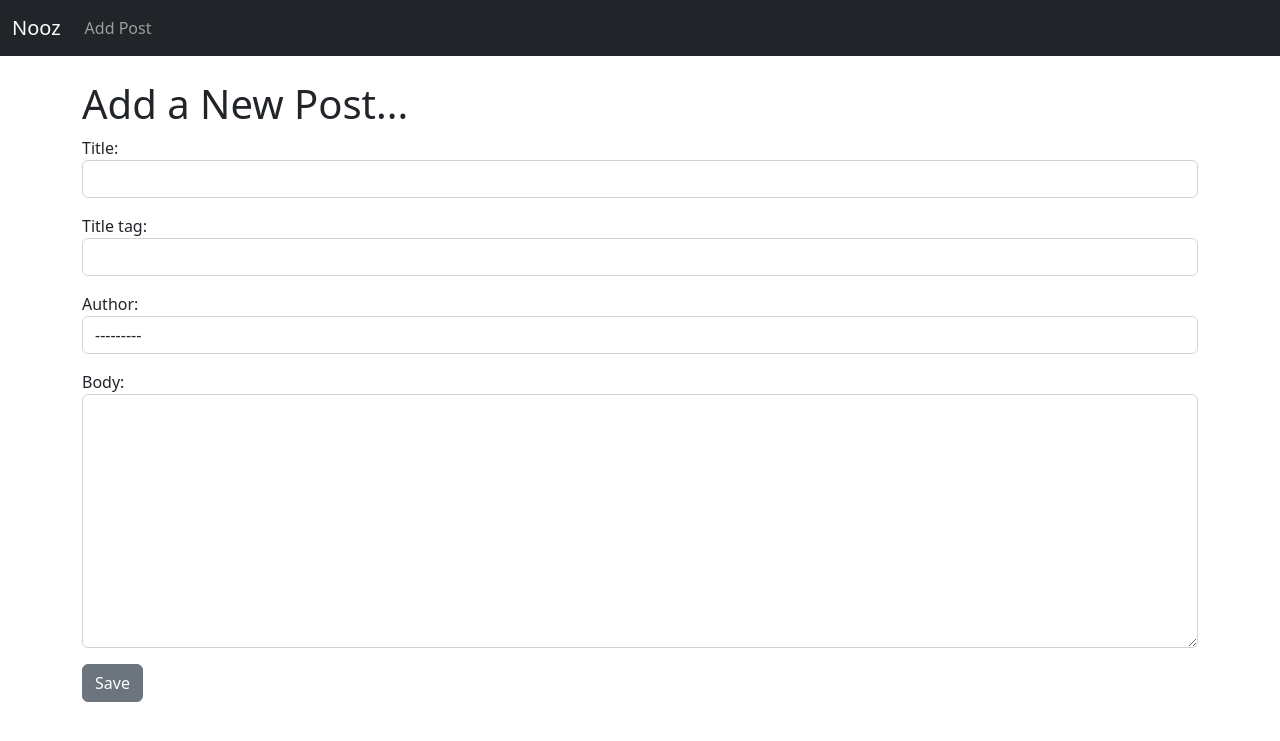
After one commit to mpysys/Nooz-Project, a Django app: page /new_post/ in a window 1280 px wide. The commit adds this page. Shown: the top 741 px of the page. Run offline with Django 4.2, Linux system fonts and the light colour scheme; data comes from the database, SQL or seed files in the repository; both versions use the stored data as it was after the commit.

Commit message:
Add forms.py

```diff
--- /dev/null
+++ b/nooz2/forms.py
@@ -0,0 +1,25 @@
+from django import forms
+from django.conf import settings
+from .models import Post
+
+#MAX_POST_LENGTH = settings.MAX_POST_LENGTH
+
+
+class PostForm(forms.ModelForm):
+    class Meta:
+        model = Post
+        fields = ['title', 'title_tag', 'author', 'body']
+
+        widgets = {
+            'title': forms.TextInput(attrs={'class': 'form-control'}),
+            'title_tag': forms.TextInput(attrs={'class': 'form-control'}),
+            'author': forms.Select(attrs={'class': 'form-control'}),
+            'body': forms.Textarea(attrs={'class': 'form-control'}),
+        }
+
+
+    #def clean_content(self):
+    #   content = self.cleaned_data.get("content")
+    #  if len(content) > MAX_POST_LENGTH:
+    #     raise forms.ValidationError("This message is too long")
+    #return content
--- a/nooz2/models.py
+++ b/nooz2/models.py
@@ -1,15 +1,19 @@
 from django.db import models
 from django.conf import settings
 from django.contrib.auth.models import User
+from django.urls import reverse
 
 # Create your models here.
 
 
 class Post(models.Model):
     title = models.CharField(max_length=255)
-    title_tag = models.CharField(max_length=255, default="Nooz")
+    title_tag = models.CharField(max_length=255)
     author = models.ForeignKey(User, on_delete=models.CASCADE)
     body = models.TextField()
 
     def __str__(self):
         return self.title + ' | ' + str(self.author)
+
+    def get_absolute_url(self):
+        return reverse('home')
--- a/nooz2/urls.py
+++ b/nooz2/urls.py
@@ -1,7 +1,8 @@
 from django.urls import path
-from .views import HomeView, PostDetailView
+from .views import HomeView, PostDetailView, NewPostView
 
 urlpatterns = [
     path('', HomeView.as_view(), name="home"),
-    path('post/<int:pk>', PostDetailView.as_view(), name="post-detail")
+    path('post/<int:pk>', PostDetailView.as_view(), name="post-detail"),
+    path('new_post/', NewPostView.as_view(), name="new_post"),
 ]
--- a/nooz2/views.py
+++ b/nooz2/views.py
@@ -1,6 +1,7 @@
 from django.shortcuts import render
-from django.views.generic import ListView, DetailView
+from django.views.generic import ListView, DetailView, CreateView
 from .models import Post
+from .forms import PostForm
 
 # Create your views here.
 
@@ -13,3 +14,10 @@ class HomeView(ListView):
 class PostDetailView(DetailView):
     model = Post
     template_name = 'post_details.html'
+
+
+class NewPostView(CreateView):
+    model = Post
+    form_class = PostForm
+    template_name = 'new_post.html'
+    #fields = '__all__'
--- a/templates/navbar.html
+++ b/templates/navbar.html
@@ -7,7 +7,7 @@
       <div class="collapse navbar-collapse" id="navbarNavDropdown">
         <ul class="navbar-nav">
           <li class="nav-item">
-            <a class="nav-link" href="#">Link</a>
+            <a class="nav-link" href="{% url 'new_post' %}">Add Post</a>
           </li>
         </ul>
       </div>
--- /dev/null
+++ b/templates/new_post.html
@@ -0,0 +1,15 @@
+{% extends 'base.html' %}
+{% block title %}Create a new blog post{% endblock %}
+{% block content %}
+
+<h1>Add a New Post...</h1>
+<div class="form-group">
+    <form method ='POST'>
+        {% csrf_token %}
+            {{ form.as_p }}
+            <button type='submit' class='btn btn-secondary'>Save</button>
+
+    </form>
+</div>
+
+{% endblock %}
--- a/templates/post_details.html
+++ b/templates/post_details.html
@@ -5,7 +5,7 @@
 {% block content %}
 
 <h1>{{ post.title }}</h1>
-<h3>By: {{ post.author.first_name }}</h3>
+<small>By: {{ post.author.first_name }}</small>
 <hr>
 <br/>
 {{ post.body }}
```
Also changed, not shown: db.sqlite3.
